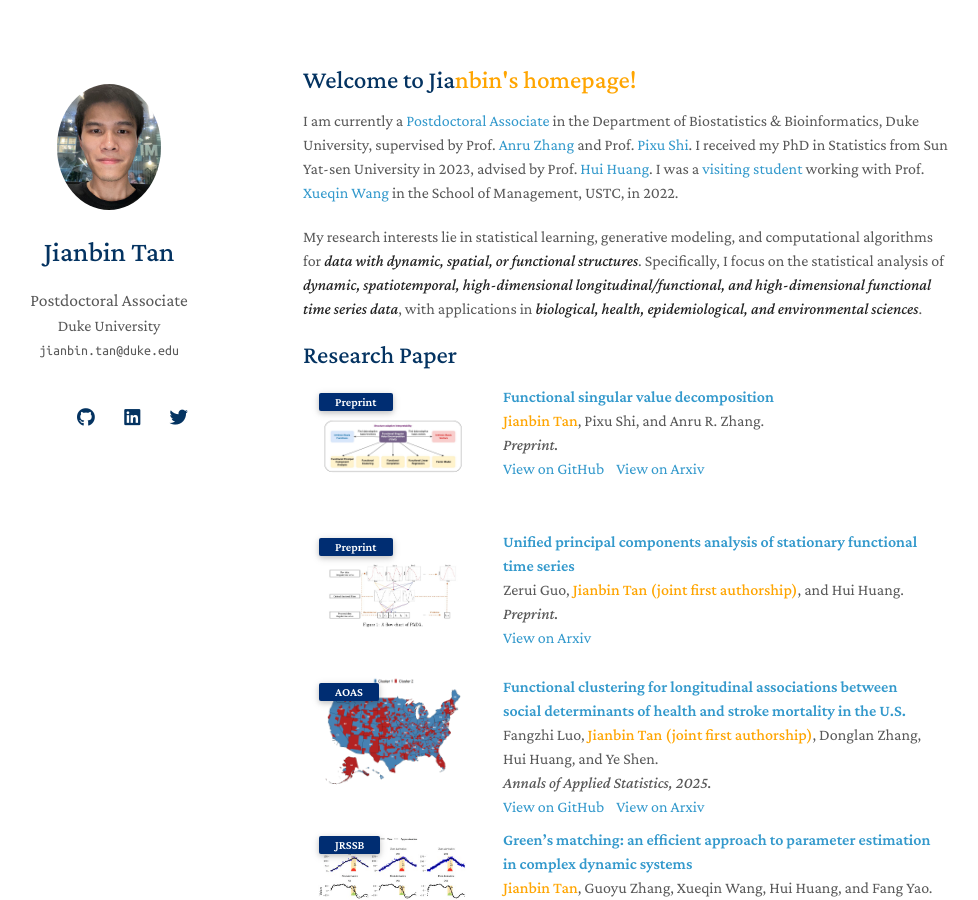
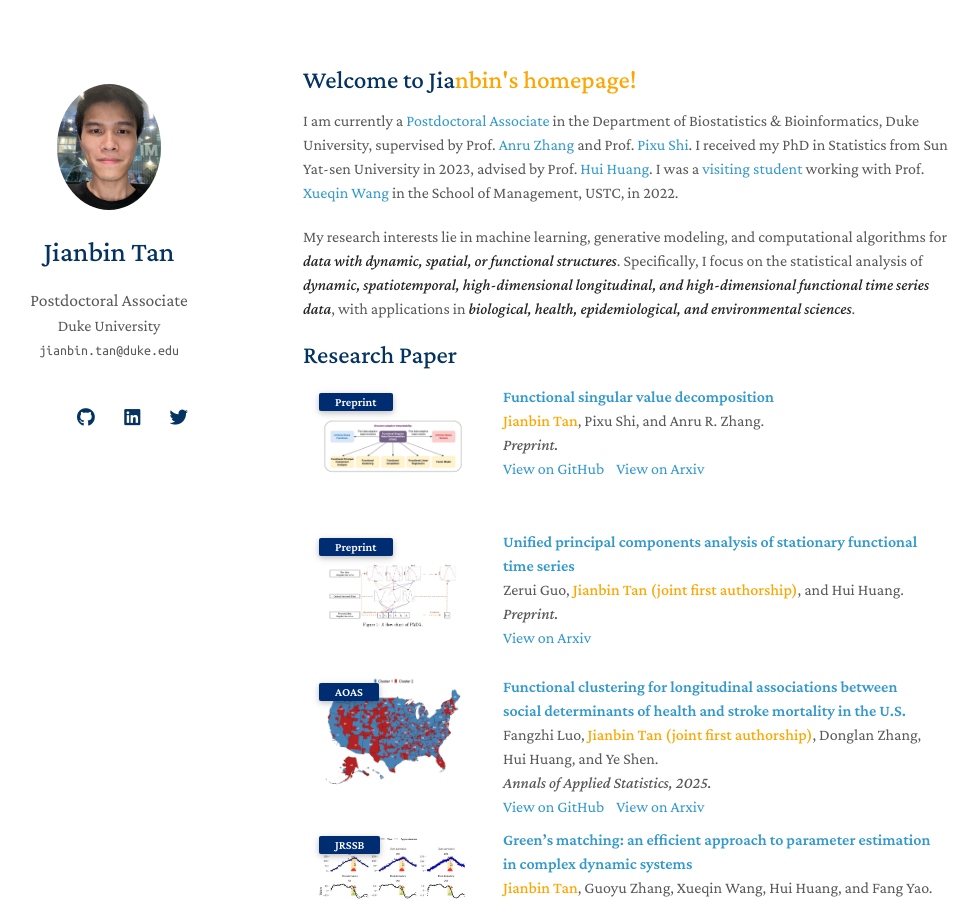
Before and after one commit to Tan-jianbin/Tan-jianbin.github.io, a Jekyll site: the page built from index.md, in a window 1280 px wide and 900 px high. Shown: the whole window, without its empty margins (167-1145 px from the left). Built offline with Jekyll 4.4.1, drawn with Linux system fonts in a browser that asks for light colours; nearby versions of some CDN libraries; a style sheet for code colours, icons or effects is not loaded; our own code applies the rules of GitHub Pages for plain Markdown files.

Commit message:
Update index.md

```diff
--- a/index.md
+++ b/index.md
@@ -6,6 +6,6 @@
 
 I am currently a [Postdoctoral Associate](https://biostat.duke.edu/profile/jianbin-tan) in the Department of Biostatistics & Bioinformatics, Duke University, supervised by Prof. [Anru Zhang](https://anruzhang.github.io) and Prof. [Pixu Shi](https://pixushi.github.io). I received my PhD in Statistics from Sun Yat-sen University in 2023, advised by Prof. [Hui Huang](http://cfas.ruc.edu.cn/kydw/zzyjy/hh/index.htm). I was a [visiting student](https://statlab905.github.io/author/jianbin-tan/) working with Prof. [Xueqin Wang](https://bs.ustc.edu.cn/english/profile.php?id=650) in the School of Management, USTC, in 2022.
 
-My research interests lie in statistical learning, generative modeling, and computational algorithms for ***data with dynamic, spatial, or functional structures***. Specifically, I focus on the statistical analysis of ***dynamic, spatiotemporal, high-dimensional longitudinal/functional, and high-dimensional functional time series data***, with applications in ***biological, health, epidemiological, and environmental sciences***.
+My research interests lie in machine learning, generative modeling, and computational algorithms for ***data with dynamic, spatial, or functional structures***. Specifically, I focus on the statistical analysis of ***dynamic, spatiotemporal, high-dimensional longitudinal, and high-dimensional functional time series data***, with applications in ***biological, health, epidemiological, and environmental sciences***.
 
 {% include_relative _includes/publications.md %}
```
